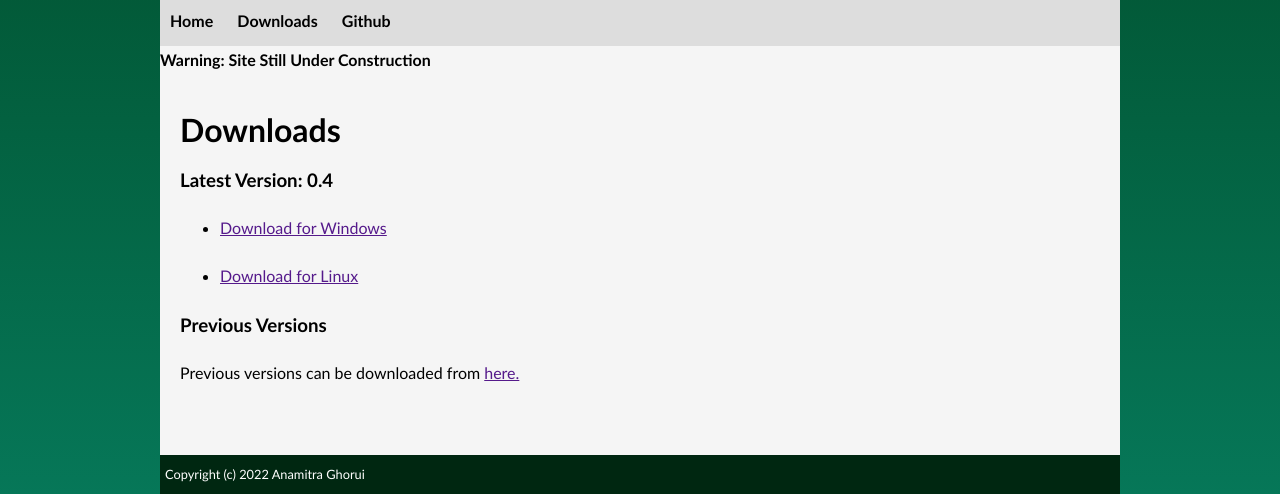
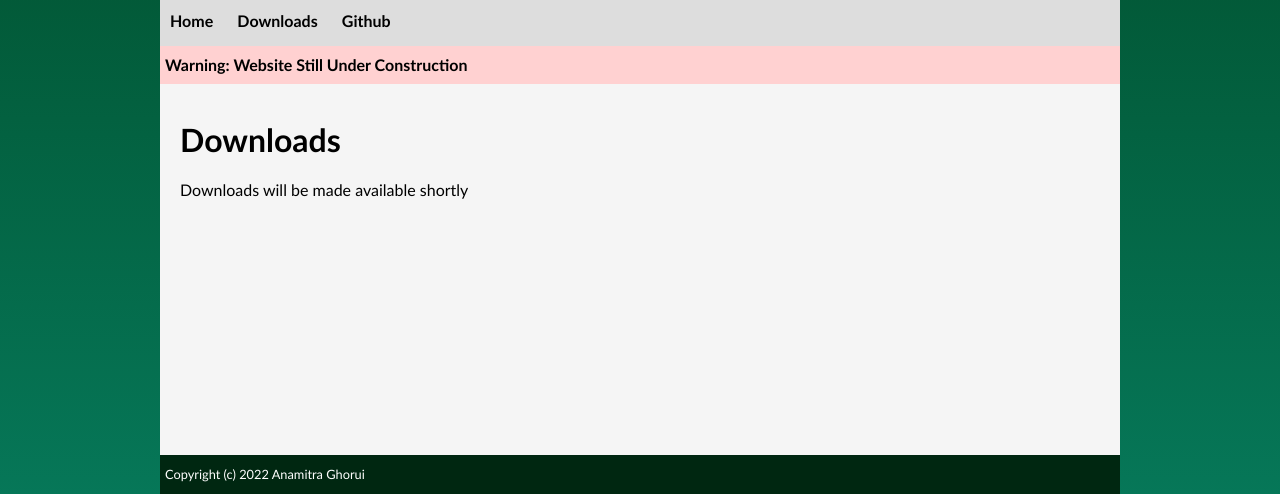
Before and after one commit to aghorui/boltzmanntex, a plain HTML site: page downloads.html in a window 1280 px wide. Shown: the part 306-800 px from the top of the page. Drawn offline with Linux system fonts and the light colour scheme.

Commit message:
Add construction notice

```diff
--- a/downloads.html
+++ b/downloads.html
@@ -2,6 +2,9 @@
 <head>
 	<title>BoltzmannTex</title>
 	<meta name="viewport" content="width=device-width, initial-scale=1" />
+	<meta name="description" content="GUI Scientific Calculation Tools">
+	<meta name="keywords" content="oes, data, boltzmann">
+	<meta name="author" content="AG">
 	<meta charset="UTF-8" />
 	<link rel="stylesheet" type="text/css" href="/boltzmanntex/assets/main.css" />
 </head>
@@ -18,23 +21,13 @@
 		<a href="https://github.com/aghorui/boltzmanntex" target="_blank">Github</a>
 	</div>
 	<hr style="display: none;" />
-	<b>Warning: Site Still Under Construction</b>
+	<div style="background: #FFD1D1; padding: 5px; font-weight: bold;">Warning: Website Still Under Construction</div>
 	<div class="body">
 
 
 <h1>Downloads</h1>
 
-<h3>Latest Version: 0.4</h3>
-
-<ul>
-	<li><a href="">Download for Windows</a></li>
-	<li><a href="">Download for Linux</a></li>
-</ul>
-
-
-<h3>Previous Versions</h3>
-
-Previous versions can be downloaded from <a href="">here.</a>
+Downloads will be made available shortly
 
 
 	</div>
```
Also changed, not shown: index.html (+4 -1 lines).
